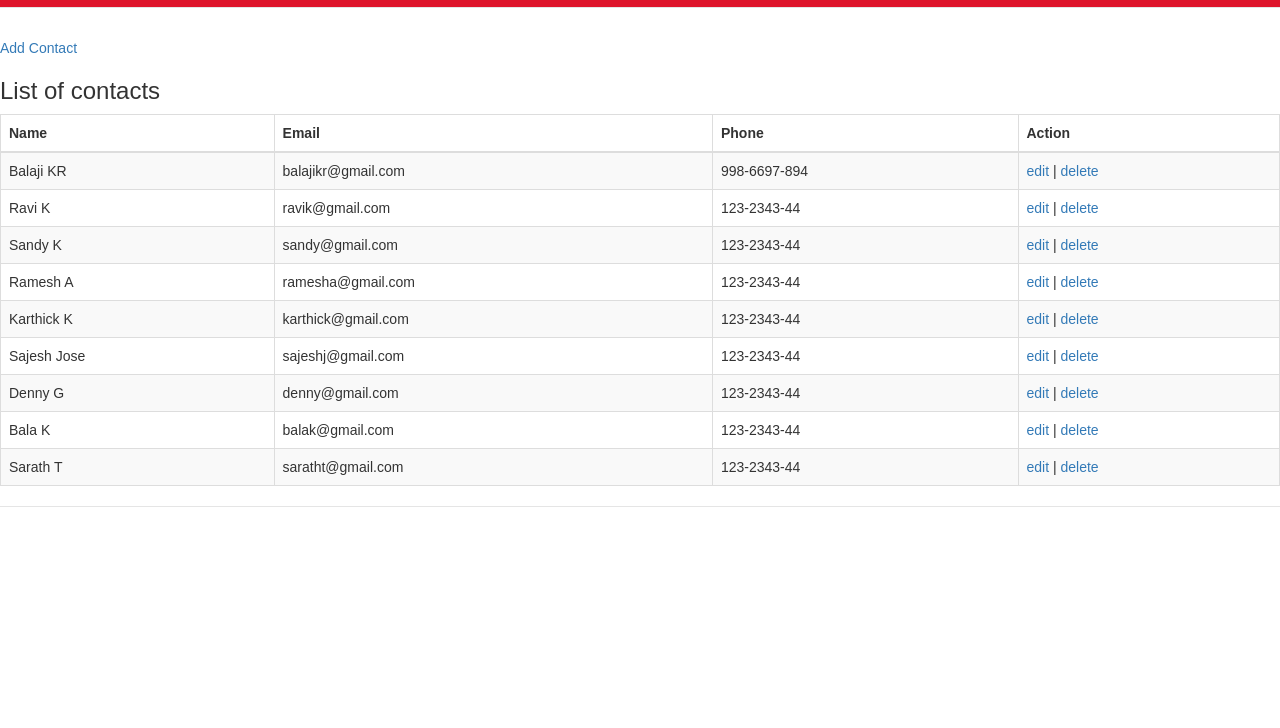
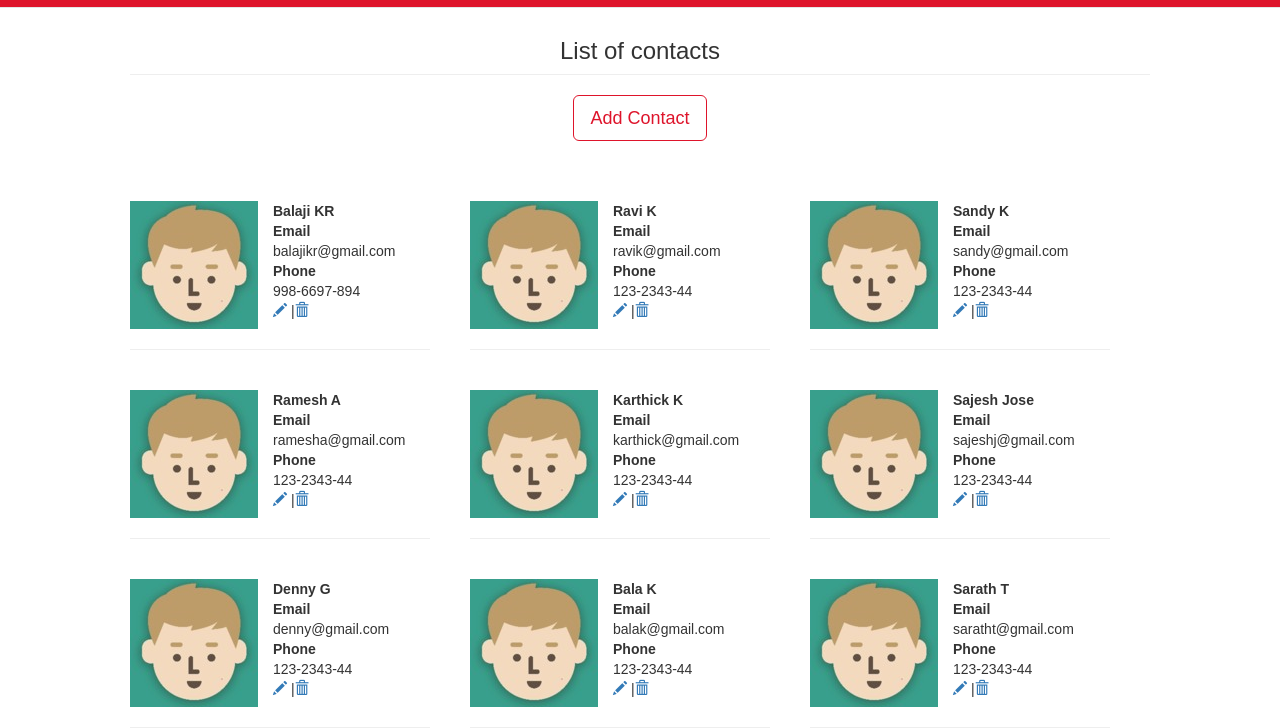
Before and after one commit to balajikr/redmart, a website: page app/index.html in a window 1280 px wide. Shown: the part 82-810 px from the top of the page. Drawn offline with nearby package versions, Linux system fonts and the light colour scheme; some packages are replaced by stand-ins of ours; files that its build step writes are made by us from their sources.

Commit message:
contact screen UI style updated

```diff
--- a/app/index.html
+++ b/app/index.html
@@ -13,10 +13,6 @@
      <h3>RedMart Contact Manager</h3>
     </div>
     <div ng-view="">
-    </div>
-
-    <div class="footer">
-
     </div>
 
 
--- a/app/scripts/controllers/main.js
+++ b/app/scripts/controllers/main.js
@@ -39,6 +39,9 @@ var i;
         $scope.newcontactphone="";
         $scope.addShow = false;
     };
+    $scope.addApper = function(){
+        $scope.addShow = true;
+    };
 
     $scope.saveContact = function() {
 
--- a/app/styles/main.css
+++ b/app/styles/main.css
@@ -17,7 +17,15 @@ body {
   padding-left: 15px;
   padding-right: 15px;
 }
-
+  .header {
+    margin-bottom: 30px;
+      background-color: #de142b;
+    height: 90px;
+    color: #FFF;
+      width: 100%;
+      text-align: center;
+      padding-top:20px;
+  }
 /* Custom page header */
 .header {
   border-bottom: 1px solid #e5e5e5;
@@ -29,6 +37,7 @@ body {
   margin-bottom: 0;
   line-height: 40px;
   padding-bottom: 19px;
+
 }
 
 /* Custom page footer */
@@ -59,9 +68,76 @@ body {
 .marketing p + h4 {
   margin-top: 28px;
 }
+   .mainContainer{
+        width: 100%;
+        margin: 0 auto;
+       text-align: center;
+    }
+    .hr{
+        border-bottom: 1px solid #eee;
+    }
+    h3{text-align: center}
+.btn-outline {
+    color: #de142b;
+    background-color: transparent;
+    border-color: #de142b;
+     margin: 20px 0px 20px 0px;
+}
+    .btn-outline:hover {
+    color: #FFF;
+    background-color: #de142b;
+    border-color: #de142b;
+}
 
 /* Responsive: Portrait tablets and up */
 @media screen and (min-width: 1200px) {
+    .listDetails ul li{
+        list-style: none; float: left; margin: 0px; padding: 0px;
+
+    }
+    .listDetails ul{
+        list-style: none; margin: 0px; padding: 40px 0px 20px 0px; float: left;width: 300px;
+        border-bottom: 1px solid #eee;
+        margin-right: 40px;
+    }
+    .screenbg{
+        position: fixed;
+        margin: 0px;
+        width: 100%;
+        height: 100%;
+        background-color: #000;
+        opacity: 0.6;
+        top: 0px;
+        left: 0px;
+        z-index: -9;
+    }
+    .innerContainer{
+        position: relative;
+        z-index: 99;
+    }
+    .mainContainer{
+        width: 1020px;
+        margin: 0 auto;
+        text-align: center;
+    }
+    .btn-outline {
+    color: #de142b;
+    background-color: transparent;
+    border-color: #de142b;
+        margin: 20px 0px 20px 0px;
+}
+    .pl15{position: relative; left: 15px}
+    .sheader{
+           width: 50%;
+    text-align: left;
+    text-indent: 15px;
+    }
+    .btn-outline:hover {
+    color: #FFF;
+    background-color: #de142b;
+    border-color: #de142b;
+}
+
   .container {
     max-width: 1100px;
   }
@@ -83,6 +159,10 @@ body {
       text-align: center;
       padding-top:20px;
   }
+    .hr{
+        border-bottom: 1px solid #eee;
+    }
+    h3{text-align: center}
   /* Remove the bottom border on the jumbotron for visual effect */
   .jumbotron {
     border-bottom: 0;
--- a/app/views/main.html
+++ b/app/views/main.html
@@ -1,8 +1,10 @@
-<a href="#/" ng-click="addShow =! addShow">Add Contact</a>
+<div class="mainContainer" ng-controller="MainCtrl">
 <h3>List of contacts</h3>
-
-<div ng-controller="MainCtrl">
-  <div ng-show="saveShow" class="well">
+<div class="hr"></div>
+<a href="#/" ng-click="addApper()" class="btn btn-lg btn-outline">Add Contact</a>
+  <div ng-show="saveShow">
+    <div class="screenbg"></div>
+        <div class="innerContainer well">
     <label>Name</label>
         <input type="text" name="name" ng-model="newcontact.name"/>
     <label>Email</label>
@@ -11,10 +13,12 @@
         <input type="text" name="phone" ng-model="newcontact.phone"/>
         <br/>
         <input type="hidden" ng-model="newcontact.id" />
-     <input type="button" id="idcheck" value="Save" ng-click="saveContact()" class="btn btn-primary"/>
+     <input type="button" id="idcheck" value="Save" ng-click="saveContact()" class="btn btn-lg btn-outline"/>
     </div>
-
-    <div ng-show="addShow" class="well">
+    </div>
+    <div ng-show="addShow">
+    <div class="screenbg"></div>
+        <div class="innerContainer well">
         <label>Name</label>
             <input type="text" name="name" ng-model="newcontactname"/>
         <label>Email</label>
@@ -23,27 +27,20 @@
             <input type="text" name="phone" ng-model="newcontactphone"/>
             <br/>
             <input type="hidden" ng-model="newcontactid" />
-     <input type="button" value="ADD" ng-click="addContact()" class="btn btn-primary"/>
+             <input type="button" value="ADD" ng-click="addContact()" class="btn btn-lg btn-outline"/>
         </div>
-<table class="table table-striped table-bordered">
-<thead>
-<tr>
-    <th>Name</th>
-    <th>Email</th>
-    <th>Phone</th>
-    <th>Action</th>
-</tr>
-</thead>
-<tbody>
-<tr ng-repeat="contact in contacts">
-    <td>{{ contact.name }}</td>
-    <td>{{ contact.email }}</td>
-    <td>{{ contact.phone }}</td>
-    <td>
-        <a  href="#/" ng-click="edit(contact.id); addShow=true">edit</a> |
-        <a href="#/" ng-click="delete(contact.id)">delete</a>
-    </td>
- </tr>
-</tbody>
-</table>
     </div>
+<div class="listDetails" ng-repeat="contact in contacts">
+<ul>
+    <li><img src="../images/6.jpg"/></li>
+    <li class="sheader"><b>{{ contact.name }}</b></li>
+    <li class="sheader"><b>Email</b></li>
+    <li class="sheader">{{ contact.email }}</li>
+    <li class="sheader"><b>Phone</b></li>
+    <li class="sheader">{{ contact.phone }}</li>
+    <li class="pl15"><a  href="#/" ng-click="edit(contact.id); addShow=true"><span class="glyphicon glyphicon-pencil"></span></a> |<a href="#/" ng-click="delete(contact.id)"><span class="glyphicon glyphicon-trash"></span></a>
+    </li>
+</ul>
+</div>
+
+</div>
```
Also changed, not shown: app/images/6.jpg (added). Lines whose indentation alone changed are shown as unchanged.
